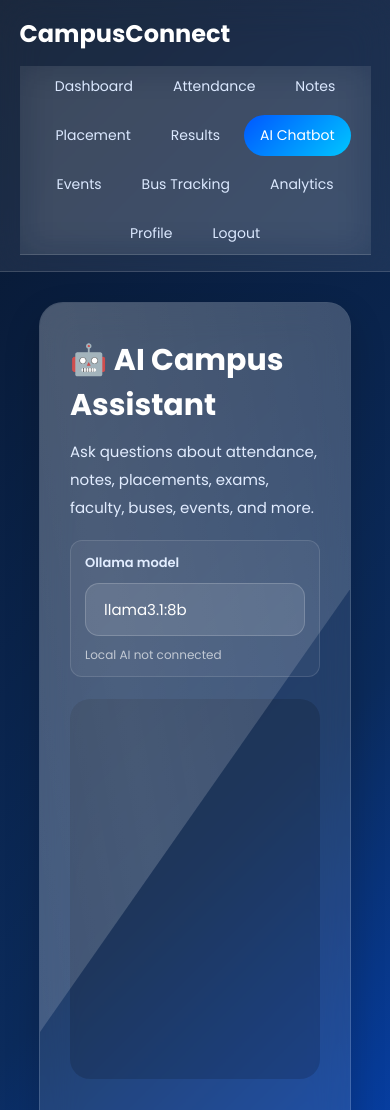
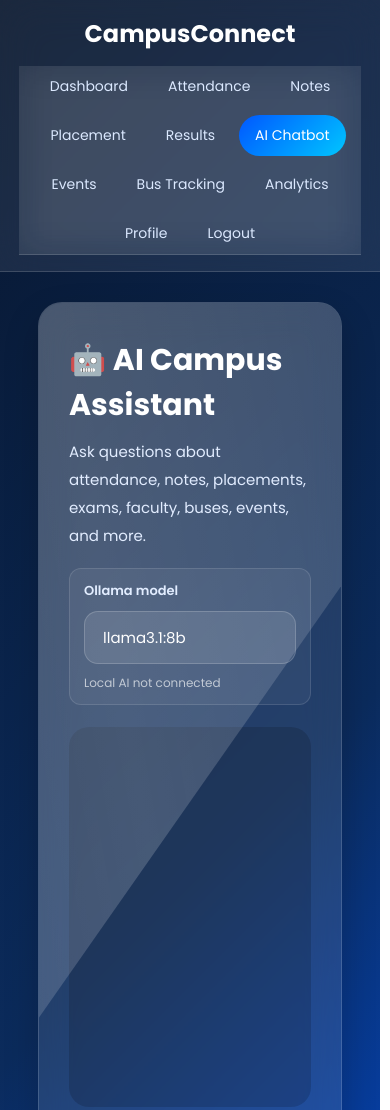
Before and after one commit to nagasai507/Campus-Connect, a website: page chatbot.html in a window 390 px wide. Shown: the top 1110 px of the page. Drawn offline with Linux system fonts and the light colour scheme; sample sign-in values are in the browser's storage.

Commit message:
Stabilize module navigation across pages

```diff
--- a/chatbot.html
+++ b/chatbot.html
@@ -12,9 +12,9 @@
     <link href="https://fonts.googleapis.com/css2?family=Poppins:wght@300;400;500;600;700;800&display=swap" rel="stylesheet">
     <link rel="stylesheet" href="css/style.css">
     <link rel="stylesheet" href="css/dashboard.css">
-    <link rel="stylesheet" href="css/app.css">
+    <link rel="stylesheet" href="css/app.css?v=header-layout-3">
 
-    <script src="js/auth-nav.js" defer></script>
+    <script src="js/auth-nav.js?v=portal-nav-3" defer></script>
     <script src="js/chatbot.js" defer></script>
 
 </head>
@@ -29,14 +29,18 @@
             <h1>CampusConnect</h1>
         </div>
 
-        <nav id="siteNav">
-
-            <a href="index.html">Home</a>
-            <a href="chatbot.html?public=1" class="active">AI Chatbot</a>
-            <a href="events.html?public=1">Events</a>
-            <a href="bus.html?public=1">Bus Tracking</a>
-            <a href="notes.html?public=1">Notes Sharing</a>
-            <a href="login.html">Login</a>
+        <nav>
+            <a href="dashboard.html">Dashboard</a>
+            <a href="attendance.html">Attendance</a>
+            <a href="notes.html">Notes</a>
+            <a href="placement.html">Placement</a>
+            <a href="results.html">Results</a>
+            <a href="chatbot.html" class="active">AI Chatbot</a>
+            <a href="events.html">Events</a>
+            <a href="bus.html">Bus Tracking</a>
+            <a href="analytics.html">Analytics</a>
+            <a href="profile.html">Profile</a>
+            <a href="login.html">Logout</a>
 
         </nav>
 
--- a/css/app.css
+++ b/css/app.css
@@ -9,11 +9,14 @@
         Page Header / Nav
 ============================ */
 
+html{
+    scrollbar-gutter:stable;
+}
+
 .header{
-    display:flex;
-    justify-content:space-between;
+    display:grid;
+    grid-template-columns:250px minmax(0,1fr);
     align-items:center;
-    flex-wrap:wrap;
     gap:15px;
     padding:20px 6%;
     background:rgba(255,255,255,.08);
@@ -22,6 +25,11 @@
     position:sticky;
     top:0;
     z-index:50;
+}
+
+.header > .logo,
+.header > h1{
+    grid-column:1;
 }
 
 .header h1{
@@ -33,6 +41,8 @@
 .header nav{
     display:flex;
     flex-wrap:wrap;
+    grid-column:2;
+    justify-content:flex-end;
     gap:8px;
     position:static;
     width:auto;
@@ -1247,6 +1257,19 @@ footer{
 
 }
 
+@media(max-width:1250px){
+    .header{
+        grid-template-columns:minmax(0,1fr);
+    }
+
+    .header > .logo,
+    .header > h1,
+    .header nav{
+        grid-column:1;
+        justify-content:center;
+    }
+}
+
 @media(max-width:700px){
 
     .header{
--- a/js/auth-nav.js
+++ b/js/auth-nav.js
@@ -1,10 +1,16 @@
 document.addEventListener("DOMContentLoaded", () => {
-    if (localStorage.getItem("isLoggedIn") !== "true") return;
-
     const nav = document.querySelector(".header nav");
     if (!nav) return;
 
-    const links = [
+    const isAuthenticated = localStorage.getItem("isLoggedIn") === "true";
+    const currentPage = window.location.pathname.split("/").pop().toLowerCase();
+    const publicPages = ["chatbot.html", "events.html", "bus.html", "notes.html"];
+    const isPublicGuestPage = !isAuthenticated && publicPages.includes(currentPage) &&
+        new URLSearchParams(window.location.search).get("public") === "1";
+
+    if (!isAuthenticated && !isPublicGuestPage) return;
+
+    const authenticatedLinks = [
         ["Dashboard", "dashboard.html"],
         ["Attendance", "attendance.html"],
         ["Notes", "notes.html"],
@@ -16,11 +22,23 @@ document.addEventListener("DOMContentLoaded", () => {
         ["Analytics", "analytics.html"],
         ["Profile", "profile.html"]
     ];
-    const currentPage = window.location.pathname.split("/").pop().toLowerCase();
+    const guestLinks = [
+        ["Home", "index.html"],
+        ["AI Chatbot", "chatbot.html?public=1"],
+        ["Events", "events.html?public=1"],
+        ["Bus Tracking", "bus.html?public=1"],
+        ["Notes Sharing", "notes.html?public=1"],
+        ["Login", "login.html"]
+    ];
+    const links = isAuthenticated ? authenticatedLinks : guestLinks;
 
     nav.innerHTML = links.map(([label, href]) =>
-        `<a href="${href}"${href === currentPage ? ' class="active"' : ""}>${label}</a>`
-    ).join("") + '<a href="login.html" id="navLogout">Logout</a>';
+        `<a href="${href}"${href.split("?")[0] === currentPage ? ' class="active"' : ""}>${label}</a>`
+    ).join("");
+
+    if (!isAuthenticated) return;
+
+    nav.insertAdjacentHTML("beforeend", '<a href="login.html" id="navLogout">Logout</a>');
 
     document.getElementById("navLogout").addEventListener("click", event => {
         event.preventDefault();
```
Also changed, not shown: analytics.html (+3 -2 lines), attendance.html (+6 -1 lines), bus.html (+14 -11 lines), events.html (+13 -8 lines), notes.html (+13 -8 lines), placement.html (+5 -1 lines), profile.html (+3 -2 lines), results.html (+2 -1 lines).
